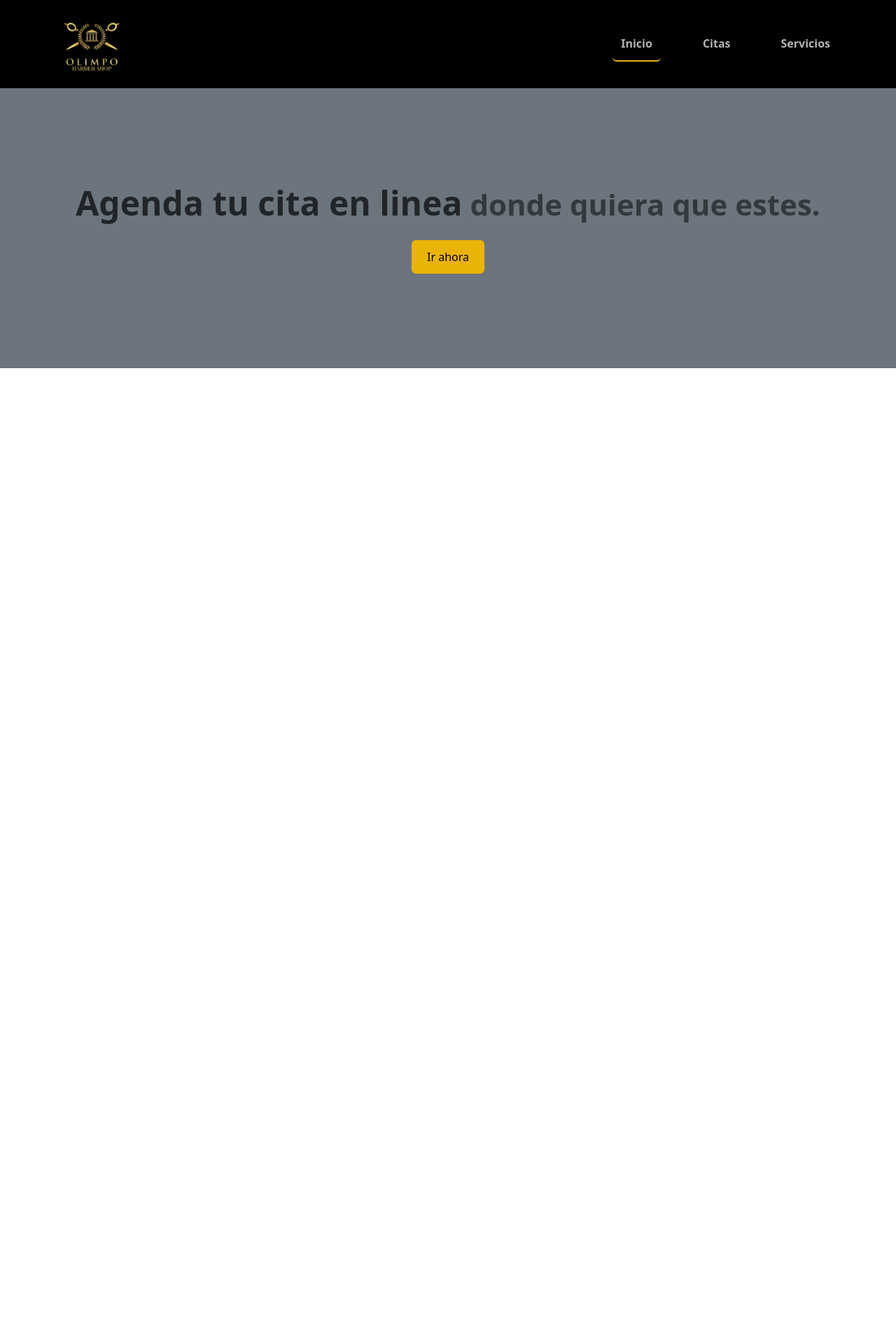
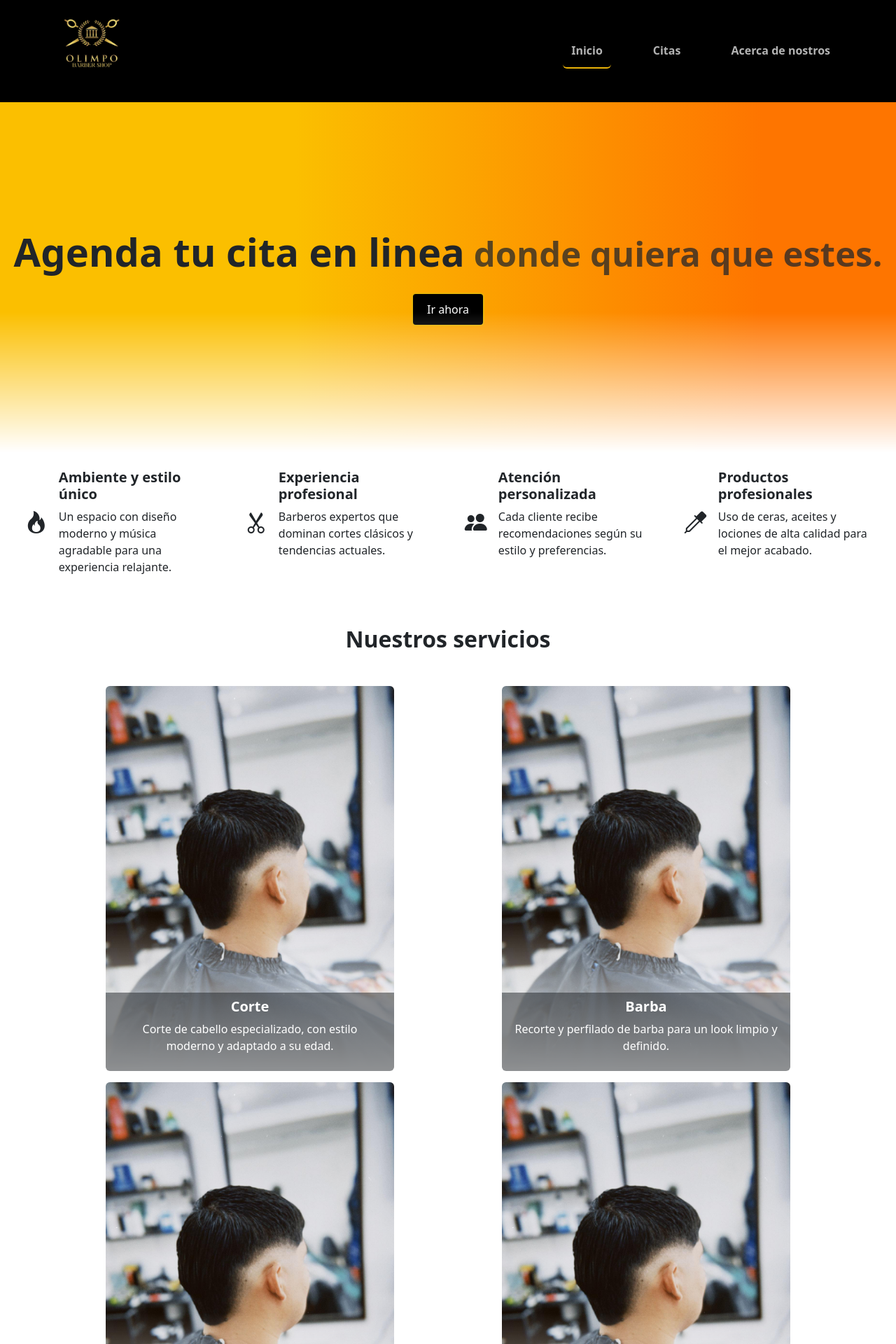
Before and after one commit to marrrx/frontOperative_olimpobarber, a React (Create React App) app: page / in a window 1280 px wide. Shown: the top 1920 px of the page at 70% size. Before the commit the page ends 926 px from the top, so only its background shows below. Built offline with nearby package versions, Linux system fonts and the light colour scheme.

Commit message:
Se hizo el layout de la pagina principal, se comenzó la pagina acerca de

```diff
--- a/package.json
+++ b/package.json
@@ -17,6 +17,7 @@
     "@types/react-dom": "^19.0.4",
     "axios": "^1.8.3",
     "bootstrap": "^5.3.3",
+    "bootstrap-icons": "^1.11.3",
     "dayjs": "^1.11.13",
     "framer-motion": "12.5.0",
     "react": "^19.0.0",
--- a/src/App.tsx
+++ b/src/App.tsx
@@ -7,6 +7,7 @@ import { Page404 } from "./views/Page404";
 import { RoutesSchedule } from "./modules/schedule/RoutesSchedule";
 import { Layout } from "./views/Layout";
 import { PageHome } from "./modules/home/PageHome";
+import { PageAbout } from "./modules/about/PageAbout";
 
 export const App = () => {
   const basename = process.env.REACT_APP_BASE_NAME;
@@ -18,6 +19,7 @@ export const App = () => {
           <Route path="/" element={<Layout />}>
             <Route index element={<PageHome />} />
             <Route path="citas/*" element={<RoutesSchedule />} />
+            <Route path="servicios/*" element={<PageAbout />} />
           </Route>
 
           {/* <Route path="login/*" element={<RoutesAuth />} /> */}
--- a/src/general/components/NavComponent.tsx
+++ b/src/general/components/NavComponent.tsx
@@ -1,11 +1,16 @@
+import { useState } from "react";
 import { Container, Nav, Navbar } from "react-bootstrap";
+import { Link } from "react-router-dom";
 import { StyledNavLink } from "./StyledNavLink";
 
 export const NavComponent = () => {
+  const [expanded, setExpanded] = useState(false);
+
   return (
-    <Navbar bg="black" data-bs-theme="dark" expand="lg">
+    <Navbar bg="black" data-bs-theme="dark" expand="lg" expanded={expanded}>
       <Container>
-        <Navbar.Brand href="#">
+        <Link to={"/"}>
+          <Navbar.Brand>
             <img
               src="/logo_light.png"
               width="100"
@@ -21,19 +26,35 @@ export const NavComponent = () => {
               alt="logo"
             />
           </Navbar.Brand>
+        </Link>
 
-        <Navbar.Toggle aria-controls="navbar-nav" />
+        <Navbar.Toggle
+          aria-controls="navbar-nav"
+          onClick={() => setExpanded(expanded ? false : true)}
+        />
 
         <Navbar.Collapse id="navbar-nav" className="justify-content-end">
           <Nav>
-            <StyledNavLink className="rounded me-5" to="/">
+            <StyledNavLink
+              className="rounded me-5"
+              to="/"
+              onClick={() => setExpanded(false)}
+            >
               Inicio
             </StyledNavLink>
-            <StyledNavLink className="rounded me-5" to="/citas">
+            <StyledNavLink
+              className="rounded me-5"
+              to="/citas"
+              onClick={() => setExpanded(false)}
+            >
               Citas
             </StyledNavLink>
-            <StyledNavLink className="rounded" to="/services">
-              Servicios
+            <StyledNavLink
+              className="rounded"
+              to="/servicios"
+              onClick={() => setExpanded(false)}
+            >
+              Acerca de nostros
             </StyledNavLink>
           </Nav>
         </Navbar.Collapse>
--- a/src/index.tsx
+++ b/src/index.tsx
@@ -7,6 +7,8 @@ import { CitasFormProvider } from "./general/contexts/CitasFormContext/CitasForm
 import { AdapterDayjs } from "@mui/x-date-pickers/AdapterDayjs";
 import { LocalizationProvider } from "@mui/x-date-pickers/LocalizationProvider";
 import "dayjs/locale/es";
+import 'bootstrap-icons/font/bootstrap-icons.css'
+
 
 
 const root = ReactDOM.createRoot(
--- a/src/modules/home/PageHome.tsx
+++ b/src/modules/home/PageHome.tsx
@@ -1,15 +1,99 @@
 import { motion } from "framer-motion";
+import { useState } from "react";
+import { Card, Col, Container, Row } from "react-bootstrap";
 import { StyledButton } from "../../general/components/StyledButton";
 
 export const PageHome = () => {
+  const AnimatedCard = motion(Card);
+  const [showMore, setShowMore] = useState(false);
+
+  const prosCard = [
+    {
+      service: "Ambiente y estilo único",
+      description:
+        "Un espacio con diseño moderno y música agradable para una experiencia relajante.",
+      icon: "bi bi-fire fs-2",
+    },
+    {
+      service: "Experiencia profesional",
+      description:
+        "Barberos expertos que dominan cortes clásicos y tendencias actuales.",
+      icon: "bi bi-scissors fs-2",
+    },
+    {
+      service: "Atención personalizada",
+      description:
+        "Cada cliente recibe recomendaciones según su estilo y preferencias.",
+      icon: "bi bi-people-fill fs-2",
+    },
+    {
+      service: "Productos profesionales",
+      description:
+        "Uso de ceras, aceites y lociones de alta calidad para el mejor acabado.",
+      icon: "bi bi-eyedropper fs-2",
+    },
+  ];
+
+  const servicesCard = [
+    {
+      id: 1,
+      nombre: "Corte",
+      descripcion:
+        "Corte de cabello especializado, con estilo moderno y adaptado a su edad.",
+      imagen: "/corte.jpg",
+    },
+    {
+      id: 2,
+      nombre: "Barba",
+      descripcion:
+        "Recorte y perfilado de barba para un look limpio y definido.",
+      imagen: "/corte.jpg",
+    },
+    {
+      id: 3,
+      nombre: "Ceja",
+      price: 80,
+      descripcion:
+        "Diseño y perfilado de cejas para resaltar la expresión facial.",
+      imagen: "/corte.jpg",
+    },
+    {
+      id: 4,
+      nombre: "Facial",
+      descripcion:
+        "Limpieza facial profunda para una piel más saludable y rejuvenecida.",
+      imagen: "/corte.jpg",
+    },
+    {
+      id: 5,
+      nombre: "Barba vaporizador",
+      price: 50,
+      descripcion:
+        "Tratamiento con vapor para suavizar la barba y mejorar el afeitado.",
+      imagen: "/corte.jpg",
+    },
+    {
+      id: 6,
+      nombre: "Greca",
+      price: 20,
+      descripcion:
+        "Dibujos o líneas artísticas en el cabello para un estilo único.",
+      imagen: "/corte.jpg",
+    },
+  ];
+
+
   return (
     <>
-      <div className="vh-100">
-        <div className="d-flex bg-secondary h-50 text-center justify-content-center flex-column align-items-center">
+      <div className="">
+        <div className="d-flex bannerBackground text-center justify-content-center flex-column align-items-center">
           <motion.h1
             initial={{ opacity: 0 }}
             animate={{ opacity: 1 }}
-            className="fw-bold display-5 "
+            transition={{
+              duration: 1.7,
+            }}
+            className="fw-bold display-4 "
           >
             Agenda tu cita en linea
             <small className="text-body-secondary">
@@ -21,13 +105,85 @@ export const PageHome = () => {
             initial={{ opacity: 0 }}
             animate={{ opacity: 1 }}
             transition={{
-              duration: 1.5,
+              duration: 1.7,
             }}
-            className="rounded mt-3"
+            className="rounded btn mt-3 bg-black text-white"
           >
             Ir ahora
           </StyledButton>
         </div>
+        <Container
+          fluid
+          className="Grid4Home align-items-center d-flex mt-5 mt-lg-0 "
+        >
+          <div className="row row-cols-2 row-cols-md-2 row-cols-lg-4 g-0">
+            {prosCard.map((service, index) => (
+              <div className="col" key={index}>
+                <AnimatedCard
+                  initial={{ opacity: 0, x: -50 }}
+                  animate={{ opacity: 1, x: 0 }}
+                  transition={{
+                    duration: 1.5,
+                    delay: index * 0.2,
+                  }}
+                  className="h-100 d-flex flex-column flex-md-row  "
+                >
+                  <div className="d-flex align-items-center ms-3 ">
+                    <i className={`${service.icon}`}></i>
+                  </div>
+                  <Card.Body className="d-flex flex-column ">
+                    <Card.Title className="fw-bold">
+                      {service.service}
+                    </Card.Title>
+                    <Card.Text className="fw-light">
+                      {service.description}
+                    </Card.Text>
+                  </Card.Body>
+                </AnimatedCard>
+              </div>
+            ))}
+          </div>
+        </Container>
+
+        <Container
+
+          className=" h-100 align-items-center d-flex flex-column justify-content-center mt-5 "
+        >
+          <h2 className="mb-5 fw-bold">Nuestros servicios </h2>
+
+          <Row sm={1} md={2} lg={2} className="g-3 justify-content-center mb-5">
+          {servicesCard.slice(0, showMore ? 6 : 4).map((service, index) => (
+              <Col
+                sm={12}
+                md={6}
+                lg={6}
+                className="d-flex justify-content-center"
+                key={index}
+              >
+                <Card className="h-100 w-75  position-relative overflow-hidden">
+                  <Card.Img
+                    src={service.imagen}
+                    variant="fluid"
+                    className="card-img-home w-100 h-100"
+                  />
+                  <Card.Body className="position-absolute bottom-0 start-0 w-100 bg-dark bg-opacity-50 text-white text-center py-2">
+                    <h5 className="fw-bold">{service.nombre}</h5>
+                    <p className="fw-light d-none d-md-block">
+                      {service.descripcion}
+                    </p>
+                    <small className="fw-light d-block d-md-none">
+                      {service.descripcion}
+                    </small>
+                  </Card.Body>
+                </Card>
+              </Col>
+            ))}
+
+            <StyledButton className="w-50" onClick={() => setShowMore(!showMore)}>
+            {showMore ? "Ver menos" : "Ver más"}
+            </StyledButton>
+          </Row>
+        </Container>
       </div>
     </>
   );
--- a/src/modules/schedule/data/services.json
+++ b/src/modules/schedule/data/services.json
@@ -3,42 +3,58 @@
     {
       "id": 1,
       "nombre": "Corte niño",
-        "price": 80
+      "price": 80,
+      "descripcion": "Corte de cabello especializado para niños, con estilo moderno y adaptado a su edad.",
+      "imagen": "/corte.jpg"
     },
     {
       "id": 2,
       "nombre": "Corte adulto",
-        "price": 90
+      "price": 90,
+      "descripcion": "Corte de cabello clásico o moderno para adultos, con asesoramiento de estilo.",
+      "imagen": "/corte.jpg"
     },
     {
       "id": 3,
       "nombre": "Corte adulto mayor",
-        "price": 70
+      "price": 70,
+      "descripcion": "Corte de cabello diseñado para adultos mayores, con especial cuidado en el detalle.",
+      "imagen": "/corte.jpg"
     },
     {
       "id": 4,
       "nombre": "Barba",
-        "price": 40
+      "price": 40,
+      "descripcion": "Recorte y perfilado de barba para un look limpio y definido.",
+      "imagen": "/corte.jpg"
     },
     {
       "id": 5,
       "nombre": "Barba vaporizador",
-        "price": 50
+      "price": 50,
+      "descripcion": "Tratamiento con vapor para suavizar la barba y mejorar el afeitado.",
+      "imagen": "/corte.jpg"
     },
     {
       "id": 6,
       "nombre": "Ceja",
-        "price": 15
+      "price": 15,
+      "descripcion": "Diseño y perfilado de cejas para resaltar la expresión facial.",
+      "imagen": "/corte.jpg"
     },
     {
       "id": 7,
       "nombre": "Greca",
-        "price": 20
+      "price": 20,
+      "descripcion": "Dibujos o líneas artísticas en el cabello para un estilo único.",
+      "imagen": "/corte.jpg"
     },
     {
       "id": 8,
       "nombre": "Facial",
-        "price": 150
+      "price": 150,
+      "descripcion": "Limpieza facial profunda para una piel más saludable y rejuvenecida.",
+      "imagen": "/corte.jpg"
     }
   ]
 }
--- a/src/modules/schedule/interfaces/service.tsx
+++ b/src/modules/schedule/interfaces/service.tsx
@@ -2,4 +2,6 @@ export interface Service {
     id: number;
     nombre: string;
     price: number;
+    imagen: string;
+    descripcion: string;
 }
--- a/src/styles/GeneralStyles.css
+++ b/src/styles/GeneralStyles.css
@@ -38,5 +38,25 @@
 }
 
 
-body {
+.bannerBackground {
+  height: 500px;
+  background: linear-gradient(90deg, rgba(251,191,0,1) 33%, rgba(254,117,0,1) 85%);
+  -webkit-mask-image: linear-gradient(to bottom, rgba(0, 0, 0, 1) 70%, rgba(0, 0, 0, 0) 100%);
+  mask-image: linear-gradient(to bottom, rgba(0, 0, 0, 1) 60%, rgba(0, 0, 0, 0) 100%);
 }
+.card-img-home{
+  -webkit-mask-image: linear-gradient(to bottom, rgba(0, 0, 0, 1) 70%, rgba(0, 0, 0, 0) 100%);
+  mask-image: linear-gradient(to bottom, rgba(0, 0, 0, 1) 60%, rgba(0, 0, 0, 0) 100%);
+
+}
+
+.Grid4Home{
+  height: 200px;
+}
+
+@media (max-width: 768px) {
+
+.Grid4Home{
+  height: 500px;
+}
+}
```
Also changed, not shown: src/modules/about/PageAbout.tsx (added, +23 -0 lines), public/corte.jpg (added). Lines whose indentation alone changed are shown as unchanged.
